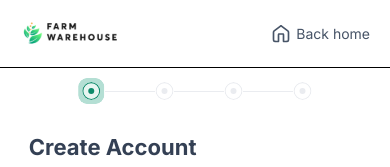
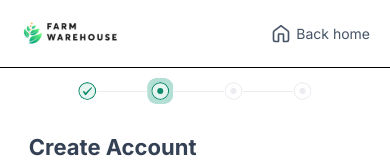
Before and after one commit to SymplyMatt/babelos_test, a React (Vite) app: page /auth/bank-registration in a window 390 px wide. Shown: the top 167 px of the page. Built offline with nearby package versions, Linux system fonts and the light colour scheme; the HTML template or start-up script is replaced by a standard one.

Commit message:
bank registration mobile flowline

```diff
--- a/src/components/auth/FlowLineMobile.tsx
+++ b/src/components/auth/FlowLineMobile.tsx
@@ -1,17 +1,24 @@
-import Active from '../../assets/active_step.svg'
-import Inactive from '../../assets/inactive.svg'
-const FlowLineMobile = () => {
+import React from 'react';
+import Active from '../../assets/active_step.svg';
+import Inactive from '../../assets/inactive.svg';
+import Completed from '../../assets/completed.svg';
+
+interface FlowLineMobileProps {
+  page?: string;
+}
+
+const FlowLineMobile: React.FC<FlowLineMobileProps> = ({ page= 'personal' }) => {
   return (
     <div className="mobile-flow-line">
-        <img src={Active} alt="" />
-        <div className=""></div>
-        <img src={Inactive} alt="" />
-        <div className=""></div>
-        <img src={Inactive} alt="" />
-        <div className=""></div>
-        <img src={Inactive} alt="" />
+      <img src={page === 'personal'? Active : page === 'bank' ? Completed : Inactive} alt="" />
+      <div className=""></div>
+      <img src={page === 'personal'? Inactive : page === 'bank' ? Active : Completed} alt="" />
+      <div className=""></div>
+      <img src={page == 'personal' || 'bank' ? Inactive : Active} alt="" />
+      <div className=""></div>
+      <img src={page == 'personal' || 'bank' ? Inactive : Active} alt="" />
     </div>
-  )
+  );
 }
 
-export default FlowLineMobile
+export default FlowLineMobile;
--- a/src/pages/auth/BankRegistration.tsx
+++ b/src/pages/auth/BankRegistration.tsx
@@ -8,7 +8,7 @@ const BankRegistration = () => {
     <AuthPage>
         <ImageHero src="/images/bank_registration.svg"/>
         <MobileNav />
-        <FlowLineMobile />
+        <FlowLineMobile page='bank'/>
         <BankDetailsMain />
     </AuthPage>
   )
```
Also changed, not shown: src/assets/completed.svg (added).
